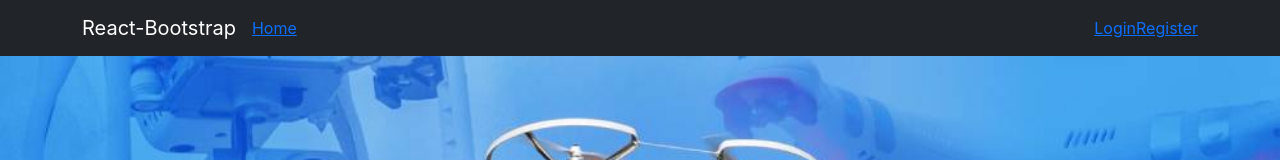
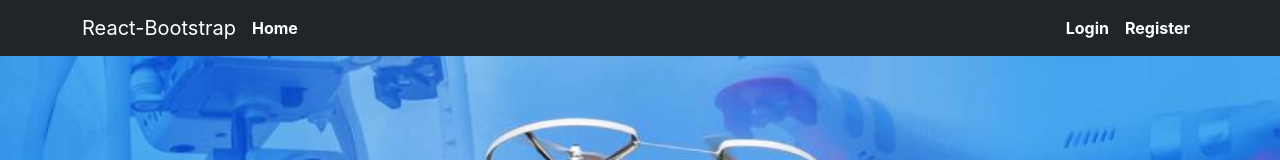
Before and after one commit to Fuhad1998/bangla-drone-clint-site, a React (Create React App) app: page /home in a window 1280 px wide. Shown: the top 160 px of the page. Built offline with nearby package versions, Linux system fonts and the light colour scheme.

Commit message:
added headr style

```diff
--- a/src/Component/Homepage/Footer/Footer.js
+++ b/src/Component/Homepage/Footer/Footer.js
@@ -2,7 +2,7 @@ import React from "react";
 
 const Footer = () => {
   return (
-    <div className="row my-5 bg-dark">
+    <div className="row mt-5 bg-dark">
       <div className="col-sm-12 col-md-4 col-xs-12">
         <h1 className="text-white p-3">Customer Service</h1>
         <h4 className="text-white">Shipping Policy</h4>
--- /dev/null
+++ b/src/Component/Homepage/Header/Header.css
@@ -0,0 +1,9 @@
+.header-link{
+    text-decoration: none;
+    color: white;
+    font-weight: 700;
+}
+.header-link:hover{
+    color: white;
+    font-weight: 900;
+}
--- a/src/Component/Homepage/Header/Header.js
+++ b/src/Component/Homepage/Header/Header.js
@@ -1,6 +1,7 @@
 import React from 'react';
 import { Container, Nav, Navbar,  } from 'react-bootstrap';
 import { Link } from 'react-router-dom';
+import "./Header.css"
 
 
 const Header = () => {
@@ -11,14 +12,14 @@ const Header = () => {
         <Navbar.Toggle aria-controls="responsive-navbar-nav" />
         <Navbar.Collapse id="responsive-navbar-nav">
           <Nav className="me-auto">
-           <Link to="/home">Home</Link>
+           <Link className="header-link" to="/home">Home</Link>
 
 
           </Nav>
           <Nav>
 
-            <Link to="/login">Login</Link>
-            <Link to="/register">Register</Link>
+            <Link className="header-link px-2" to="/login">Login</Link>
+            <Link className="header-link px-2" to="/register">Register</Link>
 
           </Nav>
         </Navbar.Collapse>
```
